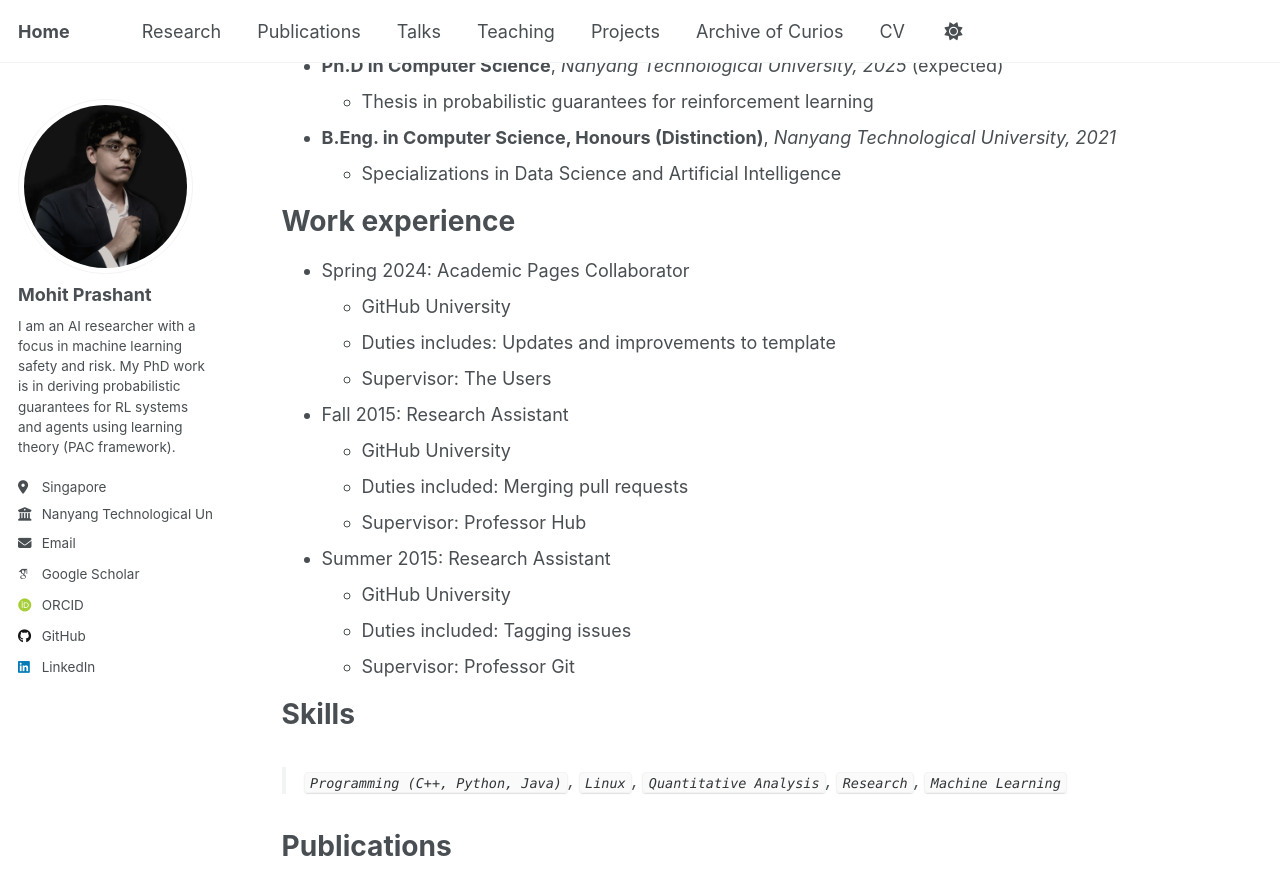
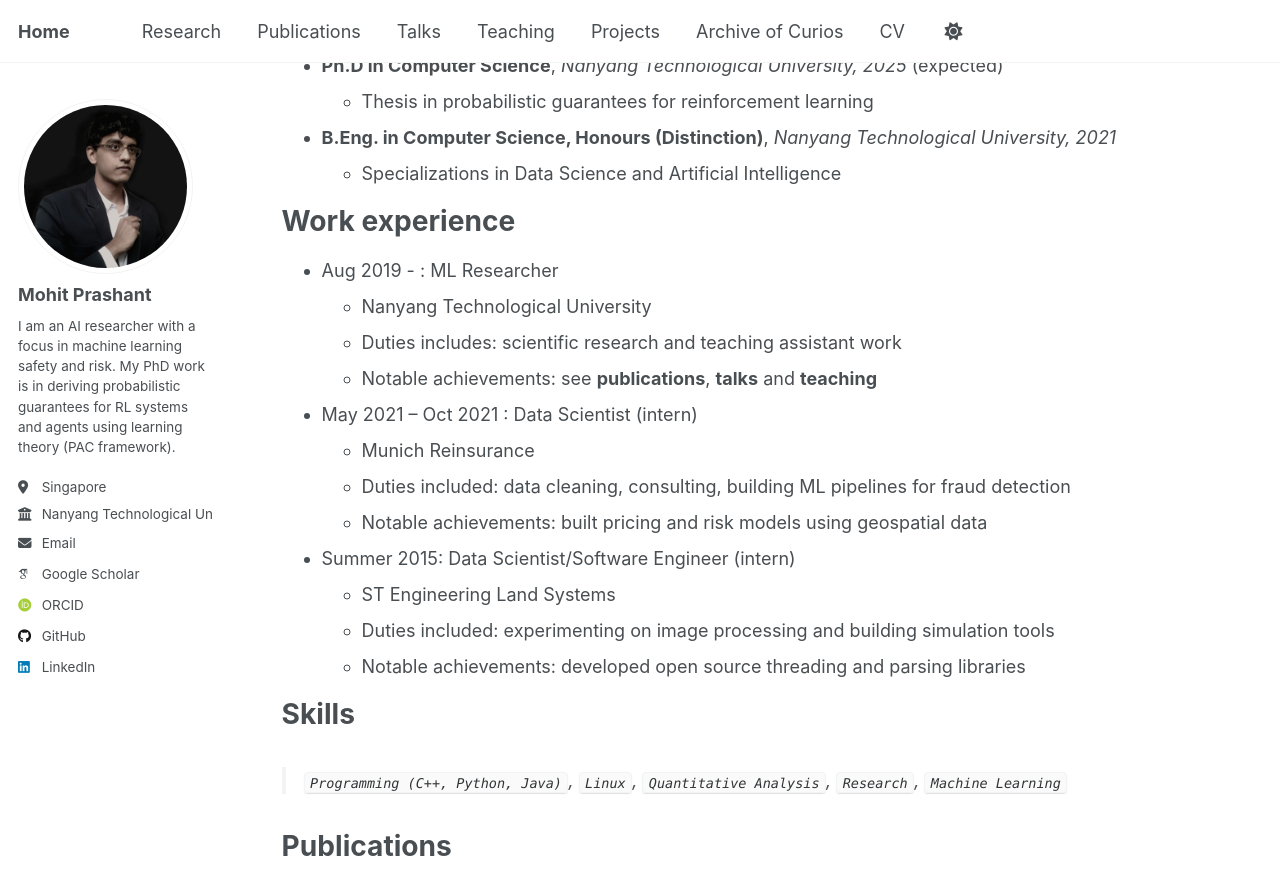
Before and after one commit to mohitprashant/mohitprashant.github.io, a Jekyll site: the page built from _pages/cv.md, in a window 1280 px wide and 900 px high, scrolled down 226 px. Shown: the top 895 px of the window. Built offline with Jekyll 4.4.1, drawn with Linux system fonts in a browser that asks for light colours; some web fonts are replaced.

Commit message:
Update cv.md

```diff
--- a/_pages/cv.md
+++ b/_pages/cv.md
@@ -21,20 +21,20 @@
 
 Work experience
 ======
-* Spring 2024: Academic Pages Collaborator
-  * GitHub University
-  * Duties includes: Updates and improvements to template
-  * Supervisor: The Users
+* Aug 2019 - : ML Researcher
+  * Nanyang Technological University
+  * Duties includes: scientific research and teaching assistant work
+  * Notable achievements: see **publications**, **talks** and **teaching**
 
-* Fall 2015: Research Assistant
-  * GitHub University
-  * Duties included: Merging pull requests
-  * Supervisor: Professor Hub
+* May 2021 – Oct 2021 : Data Scientist (intern)
+  * Munich Reinsurance
+  * Duties included: data cleaning, consulting, building ML pipelines for fraud detection
+  * Notable achievements: built pricing and risk models using geospatial data
 
-* Summer 2015: Research Assistant
-  * GitHub University
-  * Duties included: Tagging issues
-  * Supervisor: Professor Git
+* Summer 2015: Data Scientist/Software Engineer (intern)
+  * ST Engineering Land Systems
+  * Duties included: experimenting on image processing and building simulation tools
+  * Notable achievements: developed open source threading and parsing libraries
 
 
 
```
